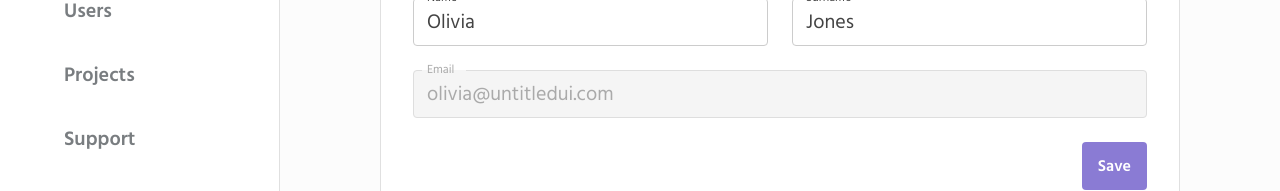
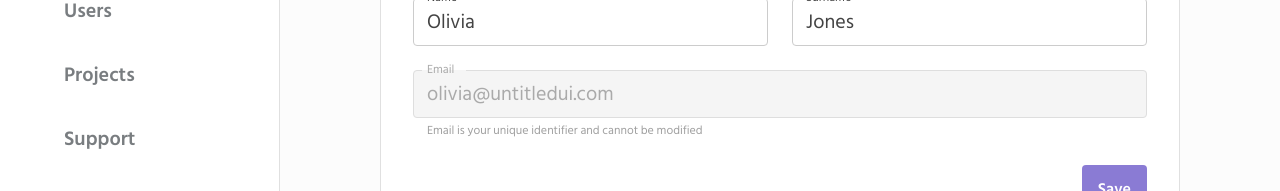
Before and after one commit to Juanda-Mayorga/Repositorio-pruebas-design, a React (Vite) app: page /profile in a window 1280 px wide. Shown: the part 338-529 px from the top of the page. Built offline with nearby package versions, Linux system fonts and the light colour scheme; some icons are missing.

Commit message:
🌐 i18n: translate helperText in InputField component
- Update InputField to support helperText from VARIANT_CONFIG.
- Add 'profile.emailTooltip' as default helperText for email variant.
- Integrate useTranslation hook for dynamic text translation.

```diff
--- a/src/platform/design-system/molecules/InputField.tsx
+++ b/src/platform/design-system/molecules/InputField.tsx
@@ -2,6 +2,7 @@ import React, { useState } from 'react';
 import { TextField, InputAdornment, IconButton } from '@mui/material';
 import Visibility from '@mui/icons-material/Visibility';
 import VisibilityOff from '@mui/icons-material/VisibilityOff';
+import { useTranslation } from 'react-i18next';
 
 export type InputFieldVariant =
     | 'name'
@@ -35,11 +36,11 @@ interface InputFieldProps {
     id?: string;
 }
 
-const VARIANT_CONFIG: Record<InputFieldVariant, { label: string; placeholder: string; type?: string }> = {
+const VARIANT_CONFIG: Record<InputFieldVariant, { label: string; placeholder: string; type?: string; helperText?: string }> = {
     name: { label: 'Nombre', placeholder: 'Introduce tu nombre' },
     surname: { label: 'Apellido', placeholder: 'Introduce tu apellido' },
     company: { label: 'Empresa', placeholder: 'Escribe el nombre de tu empresa' },
-    email: { label: 'Correo electrónico', placeholder: 'nombre@ejemplo.com', type: 'email' },
+    email: { label: 'Correo electrónico', placeholder: 'nombre@ejemplo.com', type: 'email', helperText: 'profile.emailTooltip' },
     password: { label: 'Contraseña', placeholder: 'New password', type: 'password' },
     verify_password: { label: 'Verificar Contraseña', placeholder: 'Rewrite password', type: 'password' },
     full_company_name: { label: 'Nombre completo de la empresa', placeholder: 'Razón social completa' },
@@ -67,6 +68,7 @@ export const InputField: React.FC<InputFieldProps> = ({
     name,
     id,
 }) => {
+    const { t } = useTranslation();
     const config = VARIANT_CONFIG[variant];
     const [showPassword, setShowPassword] = useState(false);
 
@@ -85,6 +87,9 @@ export const InputField: React.FC<InputFieldProps> = ({
         return config.type || 'text';
     };
 
+    // Determine helper text: prop takes precedence, then config (translated), then undefined
+    const displayedHelperText = helperText || (config.helperText ? t(config.helperText) : undefined);
+
     return (
         <TextField
             id={id || variant}
@@ -94,7 +99,7 @@ export const InputField: React.FC<InputFieldProps> = ({
             value={value}
             onChange={onChange}
             error={error}
-            helperText={helperText}
+            helperText={displayedHelperText}
             fullWidth={fullWidth}
             disabled={disabled}
             required={required}
--- a/src/platform/design-system/typography.md
+++ b/src/platform/design-system/typography.md
@@ -1,4 +1,4 @@
-# Sistema de Diseño - Tipografía Plataforma
+≤# Sistema de Diseño - Tipografía Plataforma
 
 > **Contexto:** Aplicación de plataforma (`/src/platform`)
 
```
